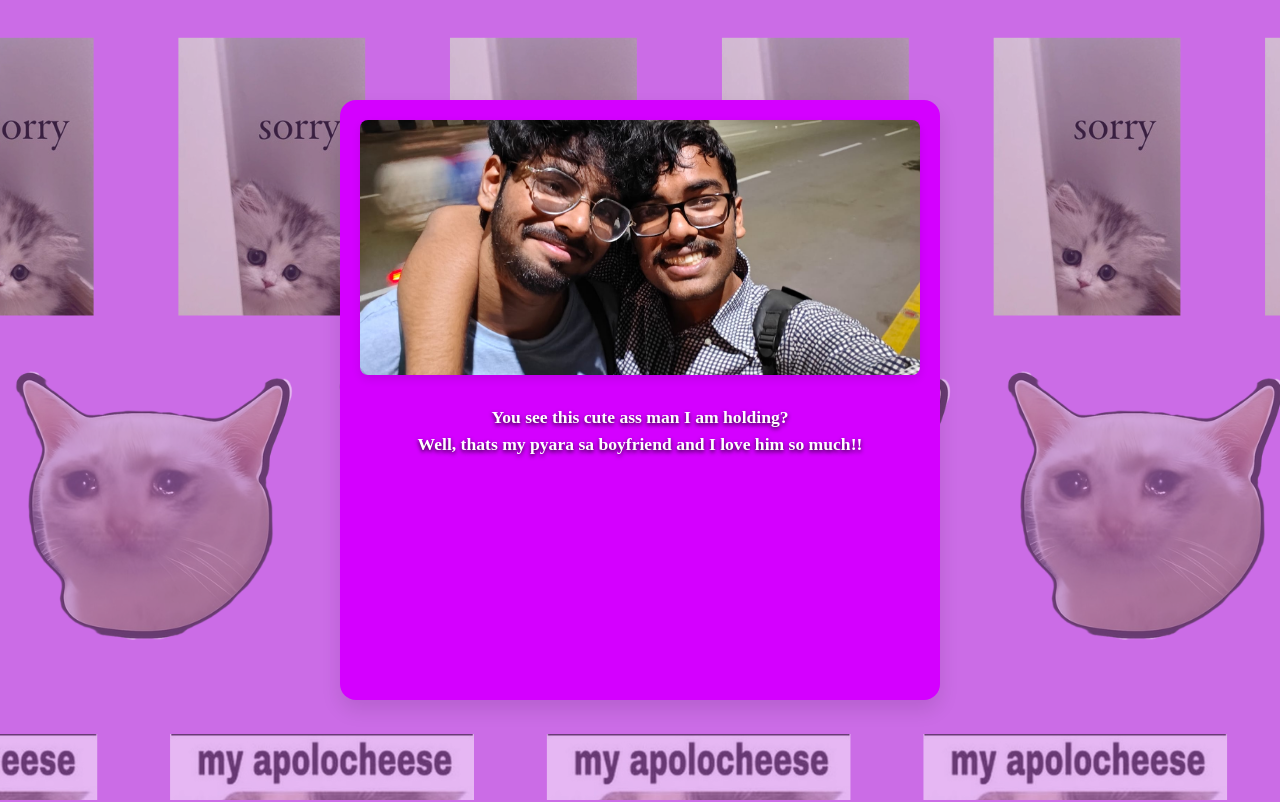
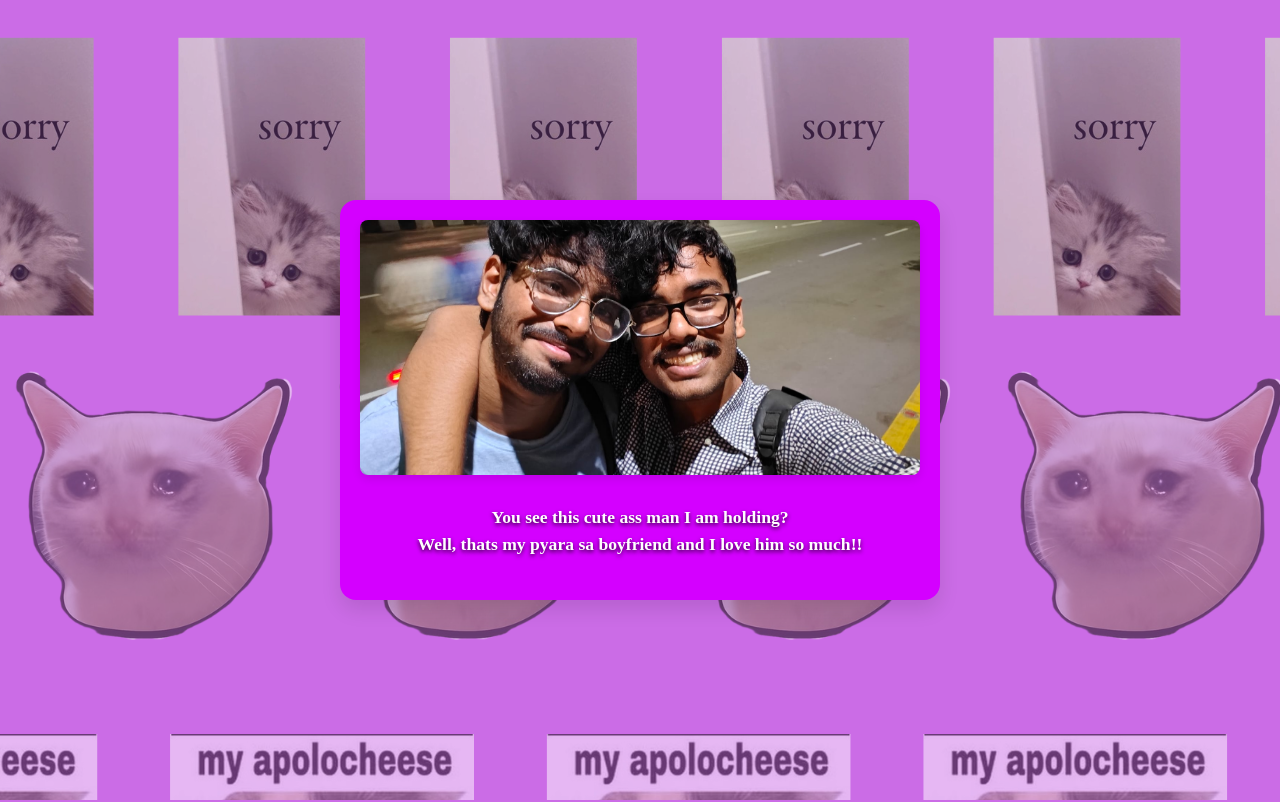
Before and after one commit to saurya-booga/iamsosorryaarav, a plain HTML site: page index.html in a window 1280 px wide. Shown: the top 802 px of the page. Drawn offline with Linux system fonts and the light colour scheme.

Commit message:
Update index.html

```diff
--- a/index.html
+++ b/index.html
@@ -22,7 +22,7 @@
 
      .tile {
     width: 600px;
-    aspect-ratio: 1 / 1;
+    height: 400px;
     background-color: #d400ff;
     background-size: cover;
     background-position: center;
```
